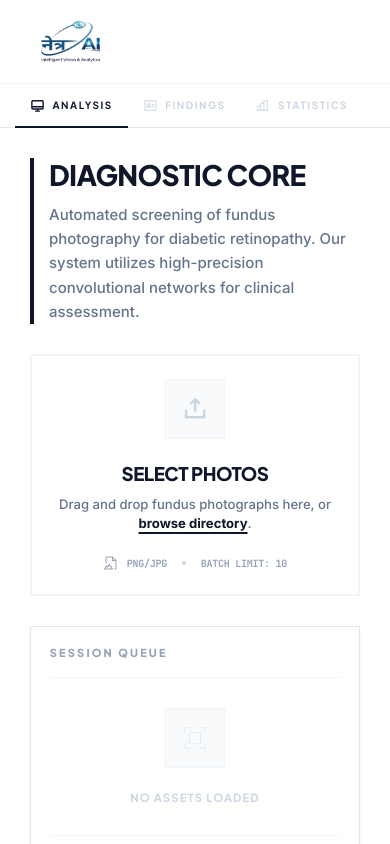
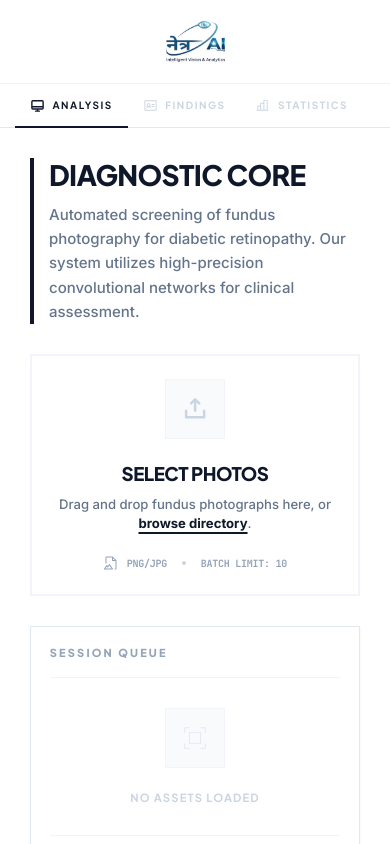
Before and after one commit to hostelfood-creator/retinal-disease, a Next.js app in the folder retinal-disease-detection/frontend-next/: page / in a window 390 px wide. Shown: the top 844 px of the page. Built offline with nearby package versions, Linux system fonts and the light colour scheme.

Commit message:
Center logo horizontally on mobile devices

```diff
--- a/retinal-disease-detection/frontend-next/src/components/Header.tsx
+++ b/retinal-disease-detection/frontend-next/src/components/Header.tsx
@@ -22,7 +22,7 @@ export const Header: React.FC<HeaderProps> = ({ activeTab, onTabChange, resultsC
     <header className="sticky top-0 z-40 w-full border-b border-slate-200 bg-white">
       <div className="mx-auto max-w-7xl px-4 sm:px-6 lg:px-8">
         {/* Top bar: brand + status */}
-        <div className="flex py-3 sm:py-4 items-center justify-between gap-4">
+        <div className="flex py-3 sm:py-4 items-center justify-center sm:justify-between gap-4">
           <div className="flex flex-col justify-center min-w-0 shrink-0">
             <Image
               src="/logo.png"
```
